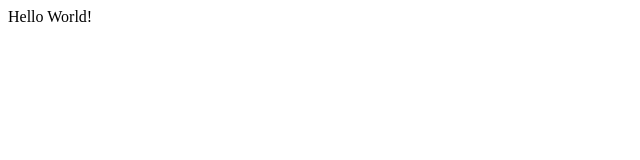
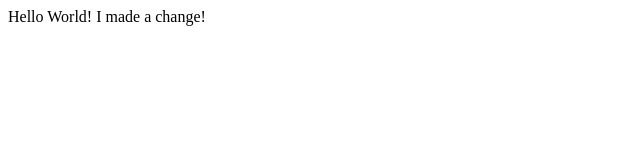
Before and after one commit to mrkfred/HelloWorld2025, a plain HTML site: page index.html in a window 1280 px wide. Shown: the whole page, without its empty margins (0-640 px from the left). Drawn offline with Linux system fonts and the light colour scheme.

Commit message:
Update index.html
I made a change!

```diff
--- a/index.html
+++ b/index.html
@@ -4,5 +4,7 @@
 </head>
 <body>
 Hello World!
+
+I made a change!
 </body>
 </html>
```
